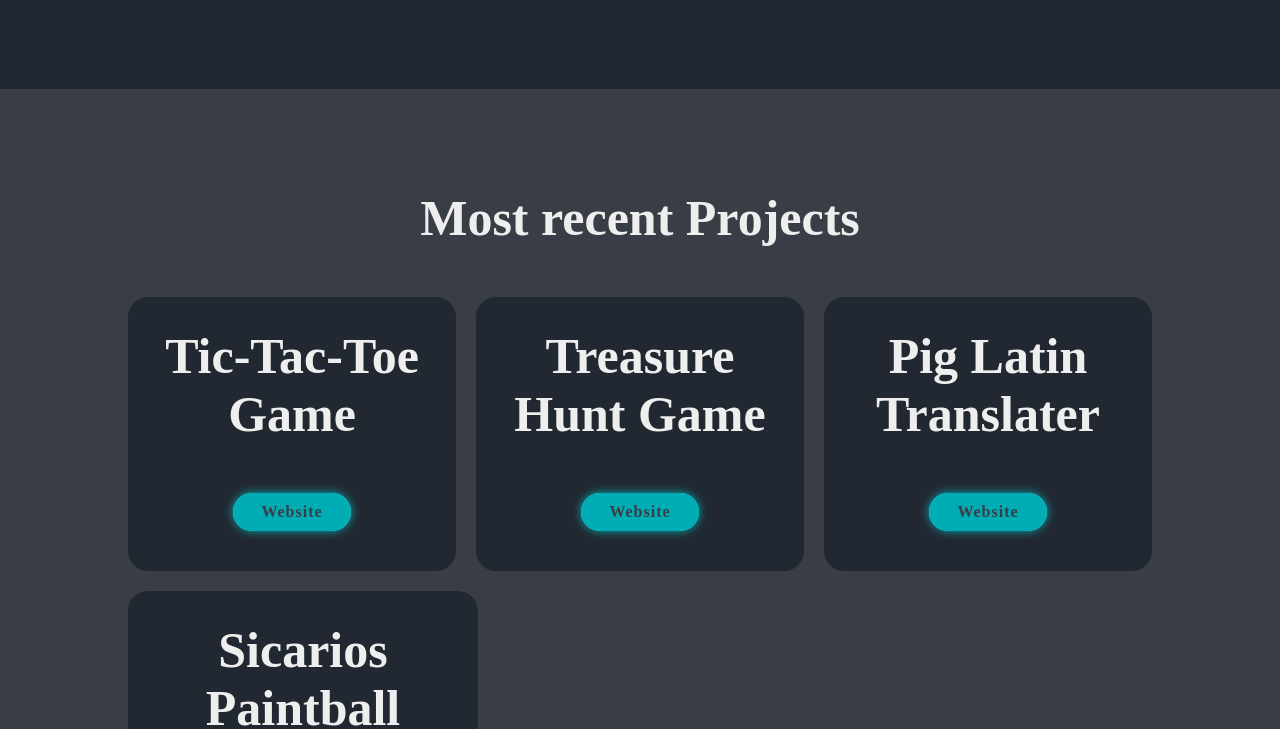
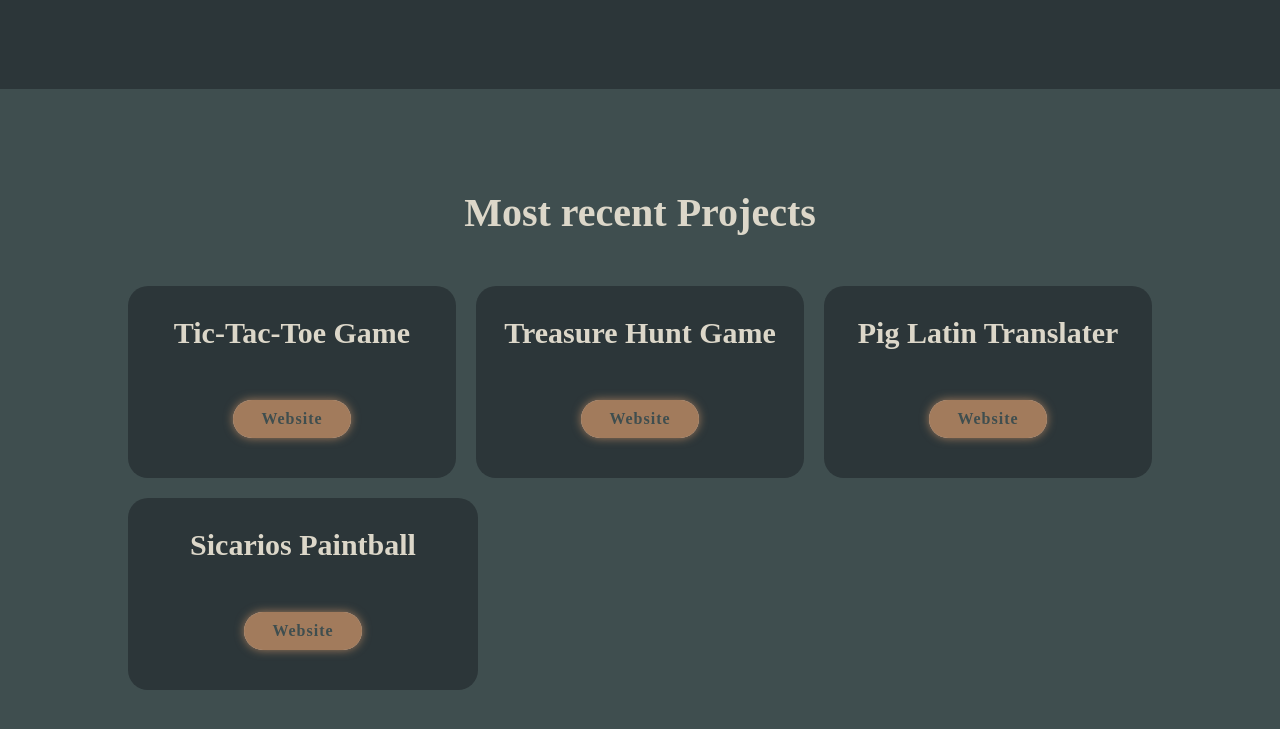
Before and after one commit to joeyalexander127/portfolio, a plain HTML site: page index.html in a window 1280 px wide. Shown: the part 2311-3040 px from the top of the page. Drawn offline with nearby package versions, Linux system fonts and the light colour scheme; a script that the page names is missing.

Commit message:
Updated colors and hover settings on input tags

```diff
--- a/index.html
+++ b/index.html
@@ -94,22 +94,22 @@
 
         <div class="projects-container">
             <div class="projects-box">
-                <h2>Tic-Tac-Toe Game</h2>
+                <h3>Tic-Tac-Toe Game</h3>
                 <button class="test"><a href="https://joey-tic-tac-toe.onrender.com" target="_blank" class="btn">Website</a></button>
             </div>
 
             <div class="projects-box">
-                <h2>Treasure Hunt Game</h2>
+                <h3>Treasure Hunt Game</h3>
                 <button class="test"><a href=" https://joey-treasure-hunt.onrender.com/" target="_blank" class="btn">Website</a></button>
             </div>
 
             <div class="projects-box">
-                <h2>Pig Latin Translater</h2>
+                <h3>Pig Latin Translater</h3>
                 <button class="test"><a href="https://joey-pig-latin.onrender.com/" target="_blank" class="btn">Website</a></button>
             </div>
 
             <div class="projects-box">
-                <h2>Sicarios Paintball</h2>
+                <h3>Sicarios Paintball</h3>
                 <button class="test"><a href="https://sicarios-paintball.onrender.com/" target="_blank" class="btn">Website</a></button>
 
             </div>
@@ -138,7 +138,7 @@
 
     <footer class="footer">
         <div class="footer-text">
-            <p>Copyright Copy; 2023 by Joseph Alexander | All Rights Reserved</p>
+            <p>Joseph Alexander Portfolio</p>
         </div>
         <div class="footer-icon">
             <a href="#home"><i class='bx bx-up-arrow-alt'></i></a>
--- a/style.css
+++ b/style.css
@@ -10,10 +10,10 @@
 }
 
 :root {
-    --bg-color: #222831;
-    --second-bg-color: #393E46;
-    --text-color: #EEEEEE;
-    --main-color: rgb(0, 173, 181);
+    --bg-color: #2C3639;
+    --second-bg-color: #3F4E4F;
+    --text-color: #DCD7C9;
+    --main-color: #A27B5C;
 }
 
 html {
@@ -189,7 +189,7 @@ section {
 }
 
 .skills-box i {
-    font-size: 13rem;
+    font-size: 10rem;
     color: var(--main-color)
 }
 
@@ -209,7 +209,7 @@ section {
 
 .skills-section h2 {
     margin-bottom: 5rem;
-    font-size: 6rem;
+    font-size: 5rem;
     display: flex;
     justify-content: center;
 }
@@ -243,17 +243,21 @@ section {
 }
 .projects-container div:hover {
     border: .3rem solid var(--text-color);
-    transform: scale(1.02);
+}
+
+.projects-section h3 {
+    margin-bottom: 5rem;
+    font-size: 3rem;
+    display: flex;
+    justify-content: center;
 }
 
 .projects-section h2 {
     margin-bottom: 5rem;
-    font-size: 5rem;
+    font-size: 4rem;
     display: flex;
     justify-content: center;
 }
-
-
 
 
 /* Styling for contact section */
@@ -277,6 +281,10 @@ section {
     justify-content: space-between;
     flex-wrap: wrap;
 }
+.contact-section form .input-box input:hover,
+.contact-section form textarea:hover {
+    border: .1rem solid var(--main-color);
+}
 
 .contact-section form .input-box input,
 .contact-section form textarea {
@@ -292,6 +300,7 @@ section {
 .contact-section form .input-box input {
     width: 49%;
 }
+
 
 
 
@@ -318,8 +327,7 @@ section {
 }
 
 .footer-icon a:hover {
-    border: .3rem solid var(--text-color);
-    transform: scale(1.02);
+    border: .2rem solid var(--text-color);
 }
 
 .footer-icon a i {
```
